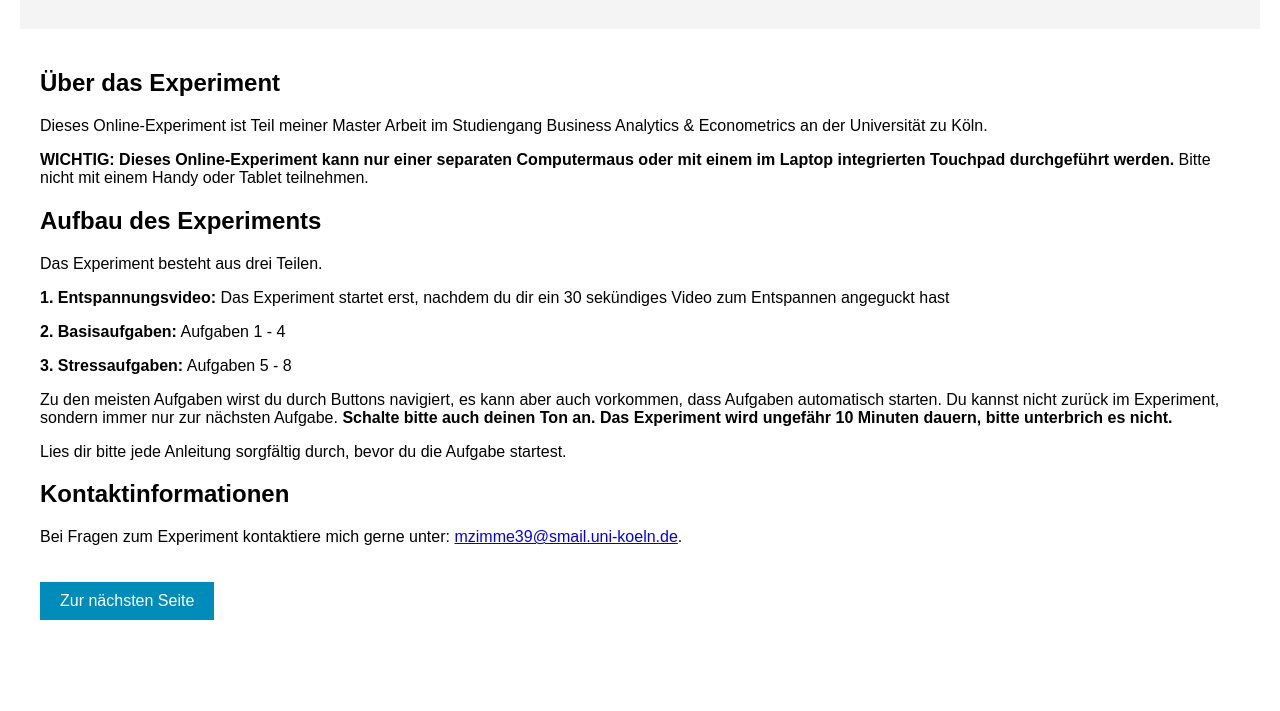
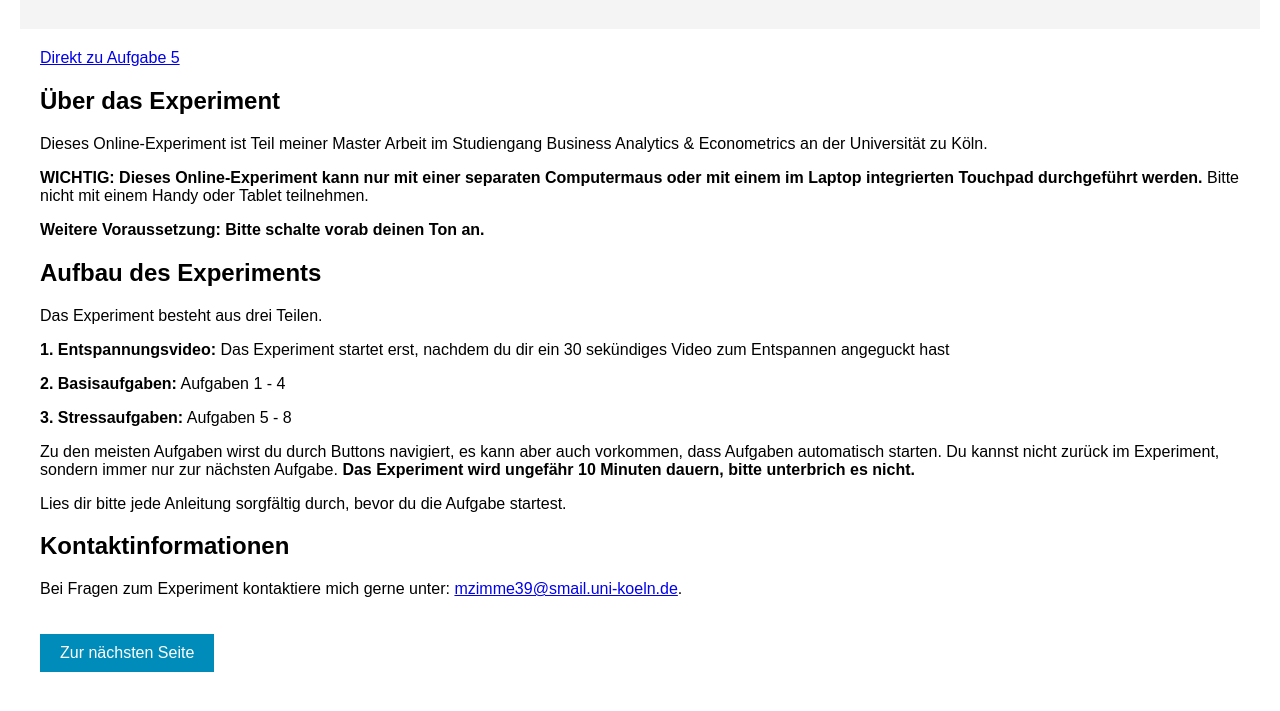
Before and after one commit to mzimme39/Master-Thesis, a plain HTML site: page index.html in a window 1280 px wide. Shown: the part 91-802 px from the top of the page. Drawn offline with Linux system fonts and the light colour scheme.

Commit message:
Update index.html

```diff
--- a/index.html
+++ b/index.html
@@ -17,18 +17,19 @@
     </header>
     <main>
 
-        <!-- <a href="#instruction-task8" onclick="directToTask5(); return false;">Direkt zu Aufgabe 5</a> -->
+        <a href="#instruction-task4" onclick="directToTask5(); return false;">Direkt zu Aufgabe 5</a>
 
         <section id="introduction">
             <h2>Über das Experiment</h2>
             <p>Dieses Online-Experiment ist Teil meiner Master Arbeit im Studiengang Business Analytics & Econometrics an der Universität zu Köln.</p>
-            <p><strong>WICHTIG: Dieses Online-Experiment kann nur einer separaten Computermaus oder mit einem im Laptop integrierten Touchpad durchgeführt werden.</strong> Bitte nicht mit einem Handy oder Tablet teilnehmen.</p>
+            <p><strong>WICHTIG: Dieses Online-Experiment kann nur mit einer separaten Computermaus oder mit einem im Laptop integrierten Touchpad durchgeführt werden. </strong>Bitte nicht mit einem Handy oder Tablet teilnehmen.</p>
+            <p><strong>Weitere Voraussetzung: Bitte schalte vorab deinen Ton an.</strong></p>
             <h2>Aufbau des Experiments</h2>
             <p>Das Experiment besteht aus drei Teilen.</p>
             <p><strong>1. Entspannungsvideo:</strong> Das Experiment startet erst, nachdem du dir ein 30 sekündiges Video zum Entspannen angeguckt hast</p>
             <p><strong>2. Basisaufgaben:</strong> Aufgaben 1 - 4</p>
             <p><strong>3. Stressaufgaben:</strong> Aufgaben 5 - 8</p>
-            <p> Zu den meisten Aufgaben wirst du durch Buttons navigiert, es kann aber auch vorkommen, dass Aufgaben automatisch starten. Du kannst nicht zurück im Experiment, sondern immer nur zur nächsten Aufgabe. <strong>Schalte bitte auch deinen Ton an. Das Experiment wird ungefähr 10 Minuten dauern, bitte unterbrich es nicht.</strong></p>
+            <p> Zu den meisten Aufgaben wirst du durch Buttons navigiert, es kann aber auch vorkommen, dass Aufgaben automatisch starten. Du kannst nicht zurück im Experiment, sondern immer nur zur nächsten Aufgabe. <strong>Das Experiment wird ungefähr 10 Minuten dauern, bitte unterbrich es nicht.</strong></p>
             <p>Lies dir bitte jede Anleitung sorgfältig durch, bevor du die Aufgabe startest.</p>
 
             <h2>Kontaktinformationen</h2>
@@ -341,7 +342,7 @@
     <script src="mouse-tracker.js" type="module"></script>
     <script src="script.js" type="module"></script>
 
-    <!-- <script>
+    <script>
     function directToTask5() {
       // Verberge alle vorherigen Aufgaben und Anweisungen
       const sections = document.querySelectorAll('section');
@@ -350,10 +351,10 @@
       }
 
       // Zeige die Aufgabe 5 an
-      const task5 = document.getElementById('instruction-task8');
+      const task5 = document.getElementById('instruction-task4');
       task5.classList.remove('hidden');
     }
-  </script> -->
+  </script>
 
 
 </body>
```
